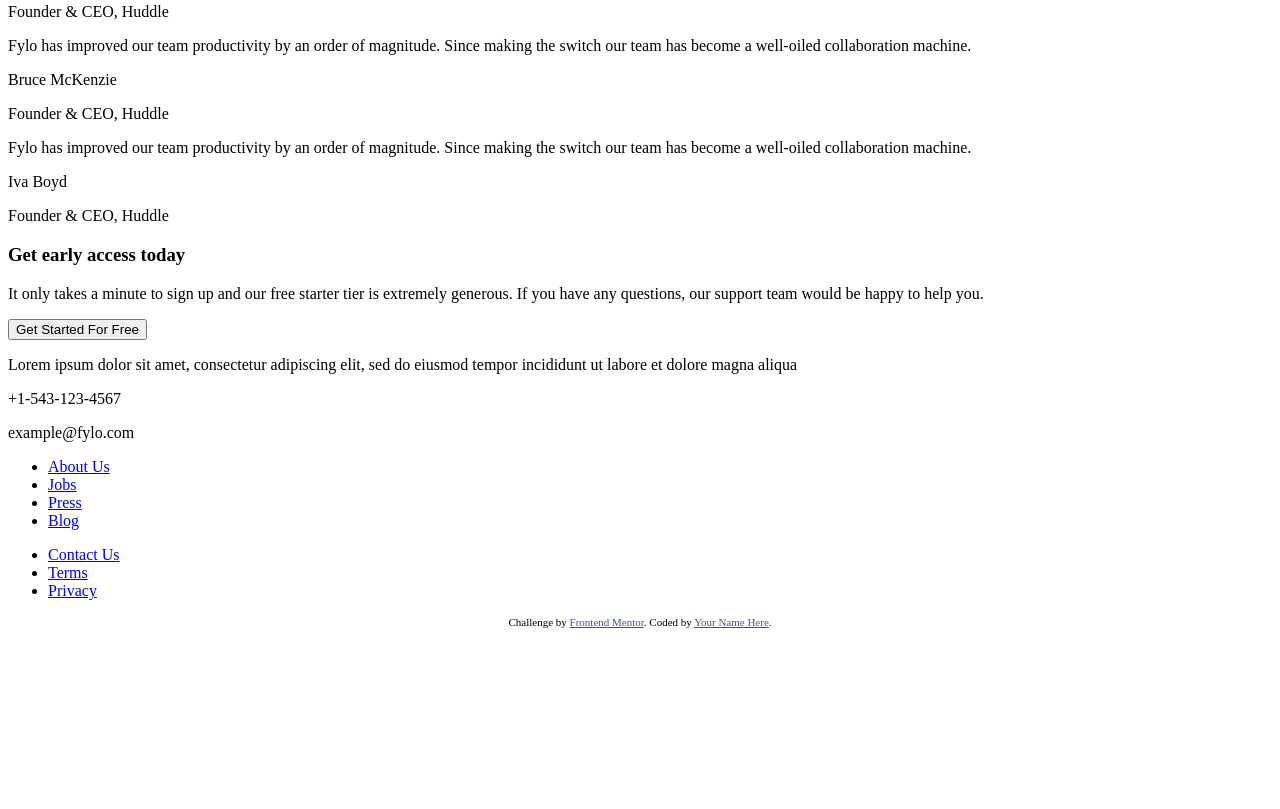
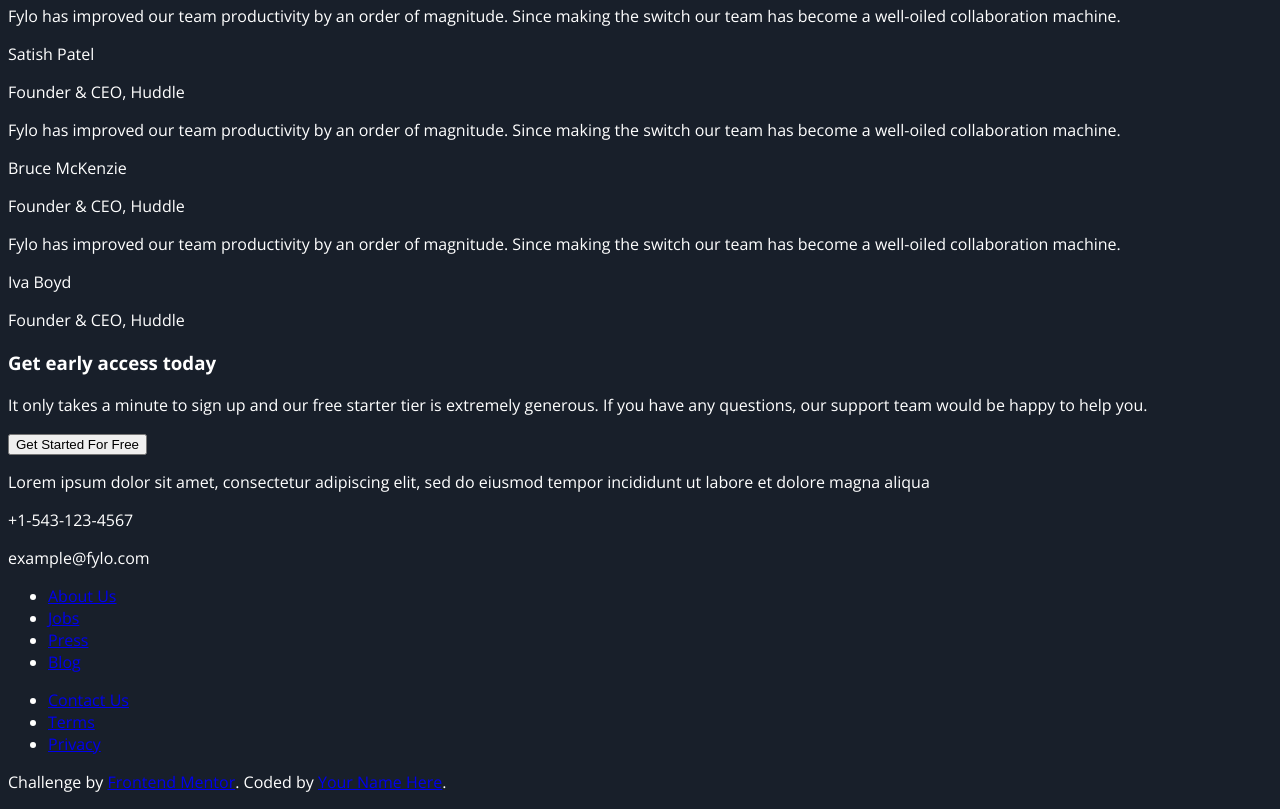
Before and after one commit to charcharmasonjar/fylo-landing-page, a plain HTML site: page index.html in a window 1280 px wide. Shown: the part 735-1544 px from the top of the page. Before the commit the page ends 1374 px from the top, so only its background shows below. Drawn offline with nearby package versions, Linux system fonts and the light colour scheme.

Commit message:
Add fonts and stylesheet

```diff
--- a/index.html
+++ b/index.html
@@ -15,17 +15,9 @@
     <title>
       Frontend Mentor | Fylo landing page with dark theme and features grid
     </title>
-
-    <!-- Feel free to remove these styles or customise in your own stylesheet 👍 -->
-    <style>
-      .attribution {
-        font-size: 11px;
-        text-align: center;
-      }
-      .attribution a {
-        color: hsl(228, 45%, 44%);
-      }
-    </style>
+    <link href="https://fonts.googleapis.com/css2?family=Open+Sans:wght@400;700&display=swap" rel="stylesheet">
+    <link href="https://fonts.googleapis.com/css2?family=Raleway:wght@400;700&display=swap" rel="stylesheet">
+    <link rel="stylesheet" type="text/css" href="styles/style.css" >
   </head>
   <body>
     <nav>
--- /dev/null
+++ b/styles/style.css
@@ -0,0 +1,5 @@
+body {
+  background-color: hsl(218, 28%, 13%);
+  color: hsl(0, 0%, 100%);
+  font-family: 'Open Sans', sans-serif;
+}
```
